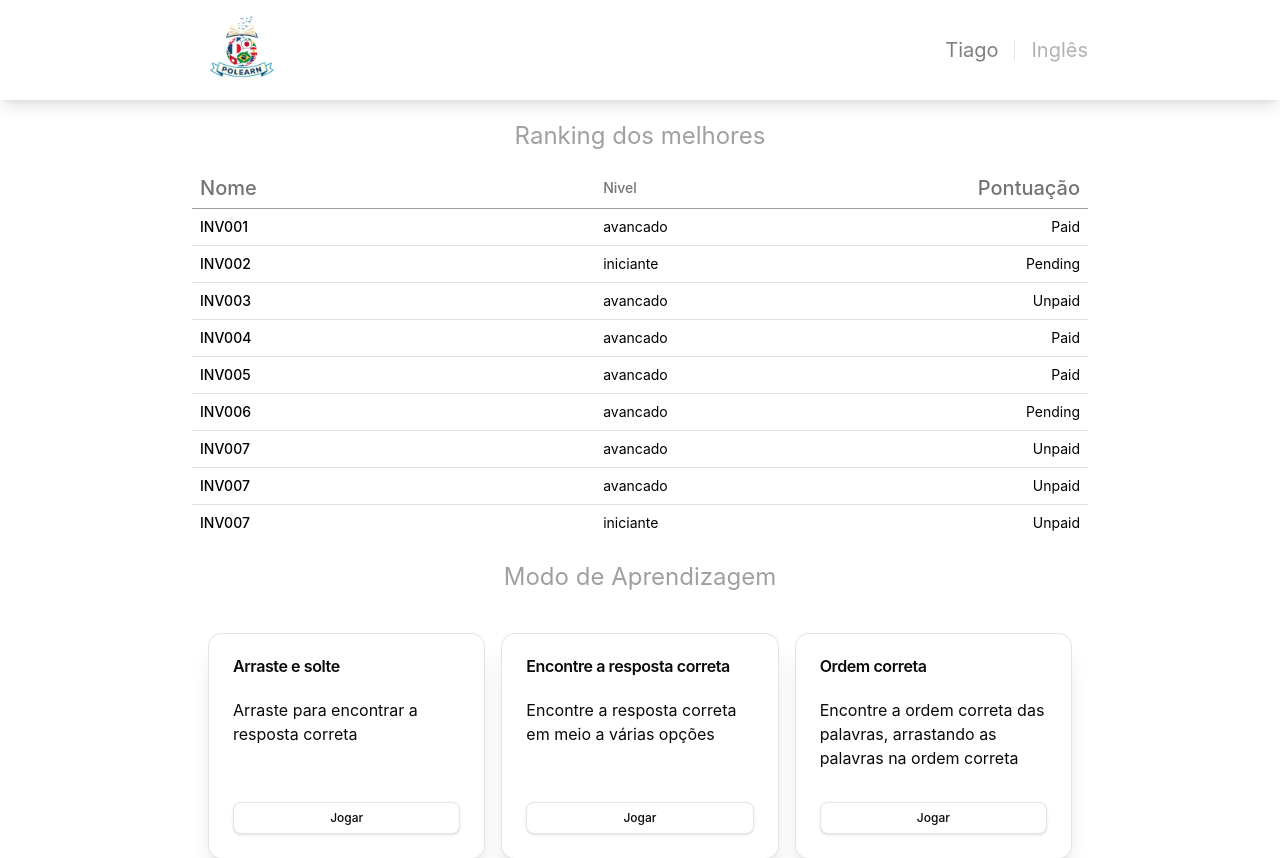
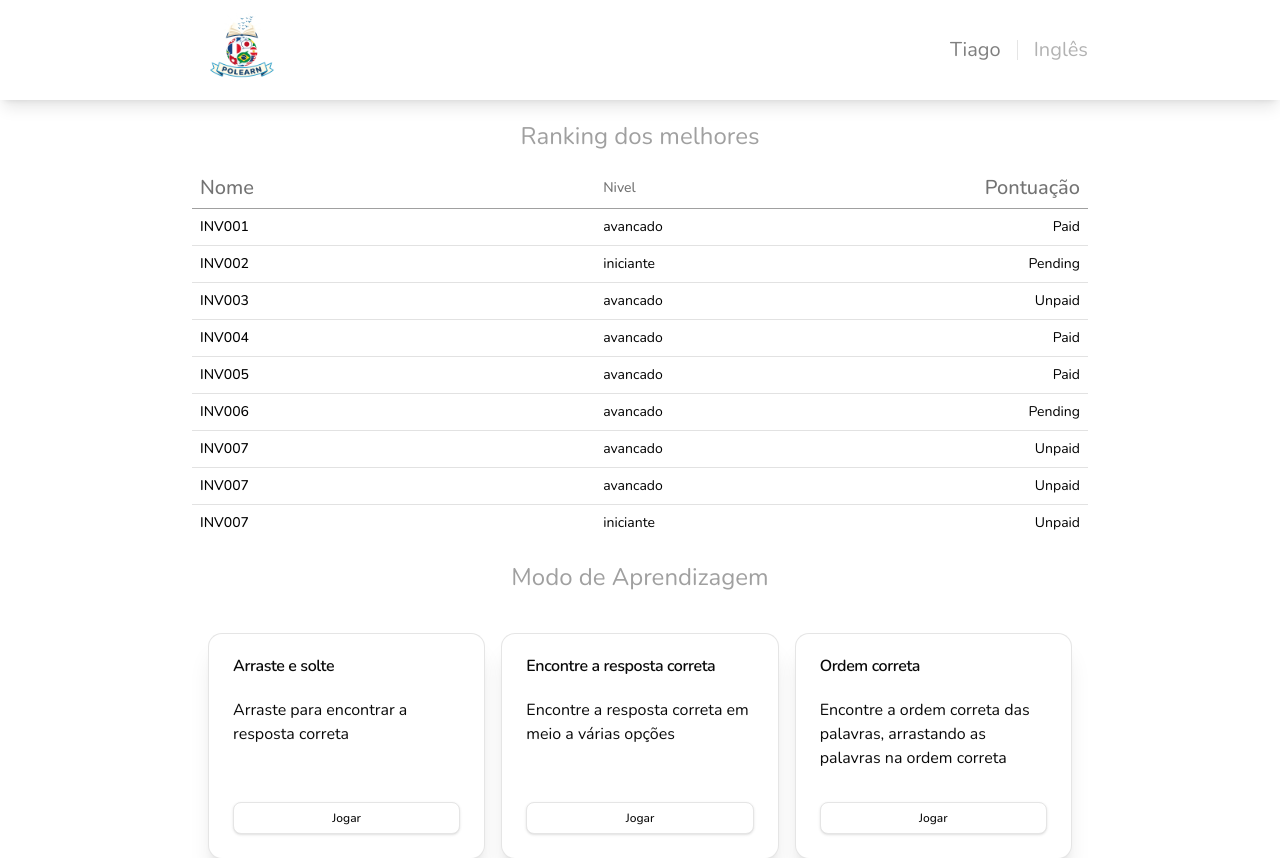
Before and after one commit to Tyago-santos/polearn, a React (Vite) app: page / in a window 1280 px wide. Shown: the top 858 px of the page. Built offline with nearby package versions, Linux system fonts and the light colour scheme.

Commit message:
style: implement font global

```diff
--- a/src/index.css
+++ b/src/index.css
@@ -20,6 +20,10 @@
 .custom-scrollbar {
   scrollbar-width: thin;
   scrollbar-color: #888 #f1f1f1; /* thumb track */
+}
+
+body {
+  font-family: var(--font-main);
 }
 
 @theme inline {
```
